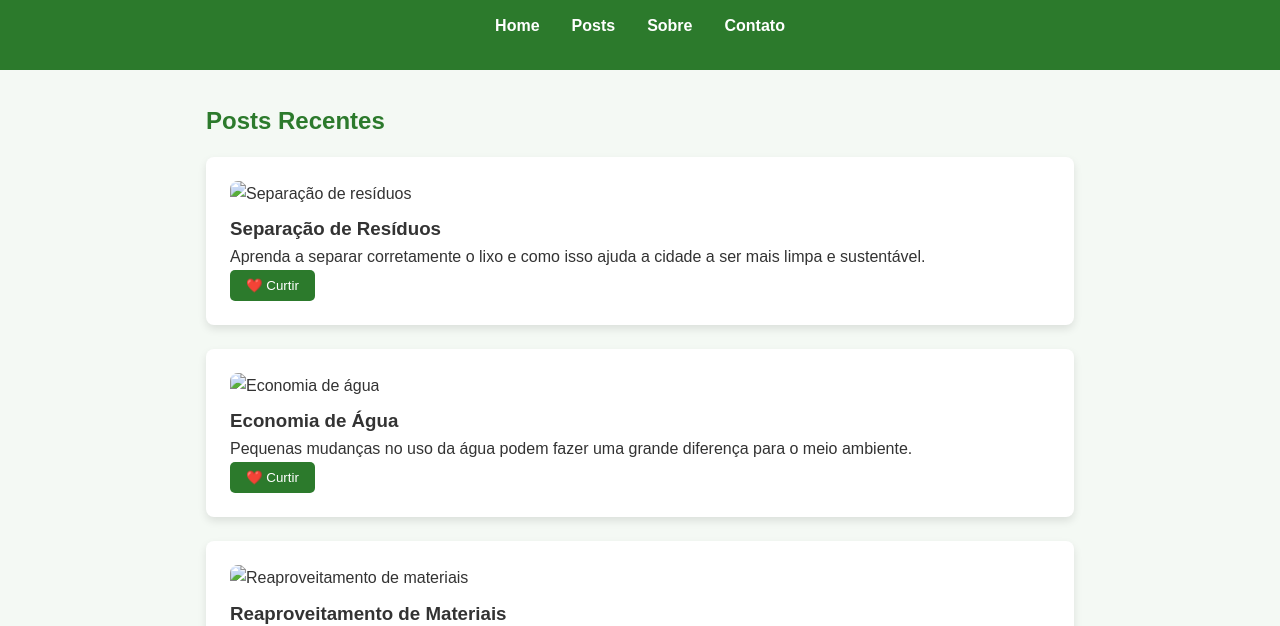
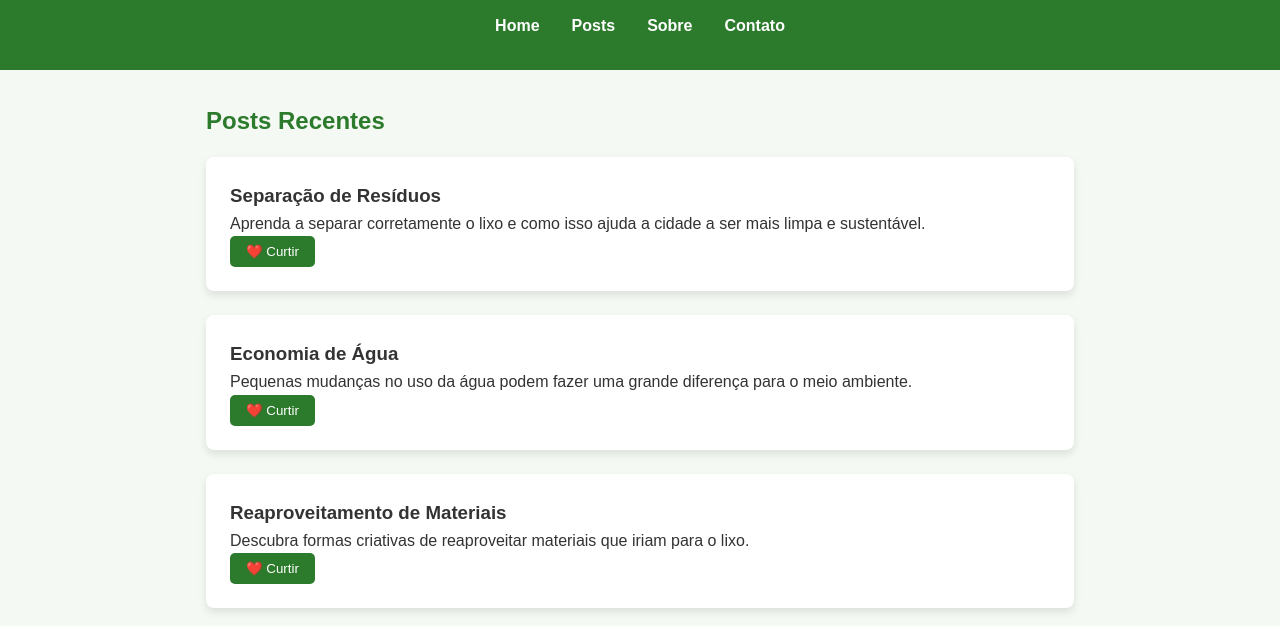
Before and after one commit to LeticiaAndrade16/eco-tips-blog, a plain HTML site: page index.html in a window 1280 px wide. Shown: the part 120-746 px from the top of the page. Drawn offline with Linux system fonts and the light colour scheme.

Commit message:
Remove images from post cards in index.html
Removed images from recent posts section.

```diff
--- a/index.html
+++ b/index.html
@@ -24,21 +24,18 @@
     <section id="posts">
       <h2>Posts Recentes</h2>
       <div class="post-card">
-        <img src="residuos.jpg" alt="Separação de resíduos">
         <h3>Separação de Resíduos</h3>
         <p>Aprenda a separar corretamente o lixo e como isso ajuda a cidade a ser mais limpa e sustentável.</p>
         <button class="like-btn">❤️ Curtir</button>
       </div>
 
       <div class="post-card">
-        <img src="agua.jpg" alt="Economia de água">
         <h3>Economia de Água</h3>
         <p>Pequenas mudanças no uso da água podem fazer uma grande diferença para o meio ambiente.</p>
         <button class="like-btn">❤️ Curtir</button>
       </div>
 
       <div class="post-card">
-        <img src="reaproveitamento.jpg" alt="Reaproveitamento de materiais">
         <h3>Reaproveitamento de Materiais</h3>
         <p>Descubra formas criativas de reaproveitar materiais que iriam para o lixo.</p>
         <button class="like-btn">❤️ Curtir</button>
```
